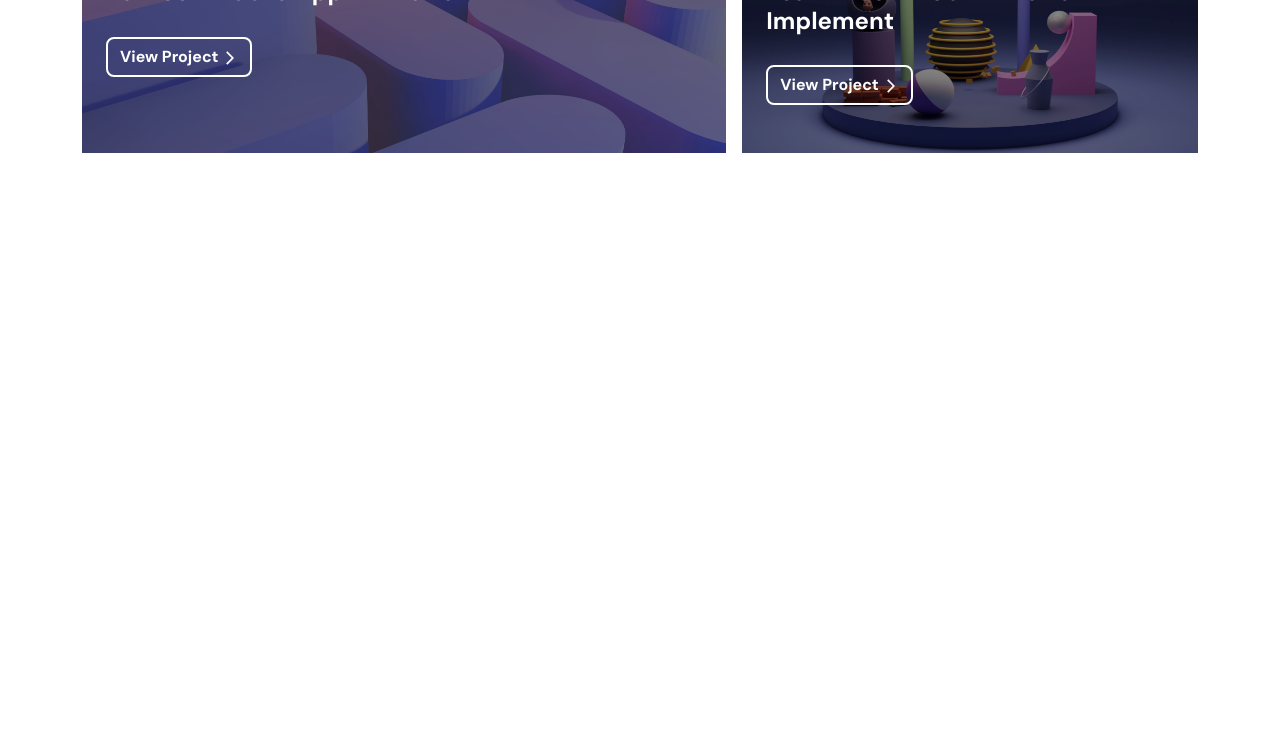
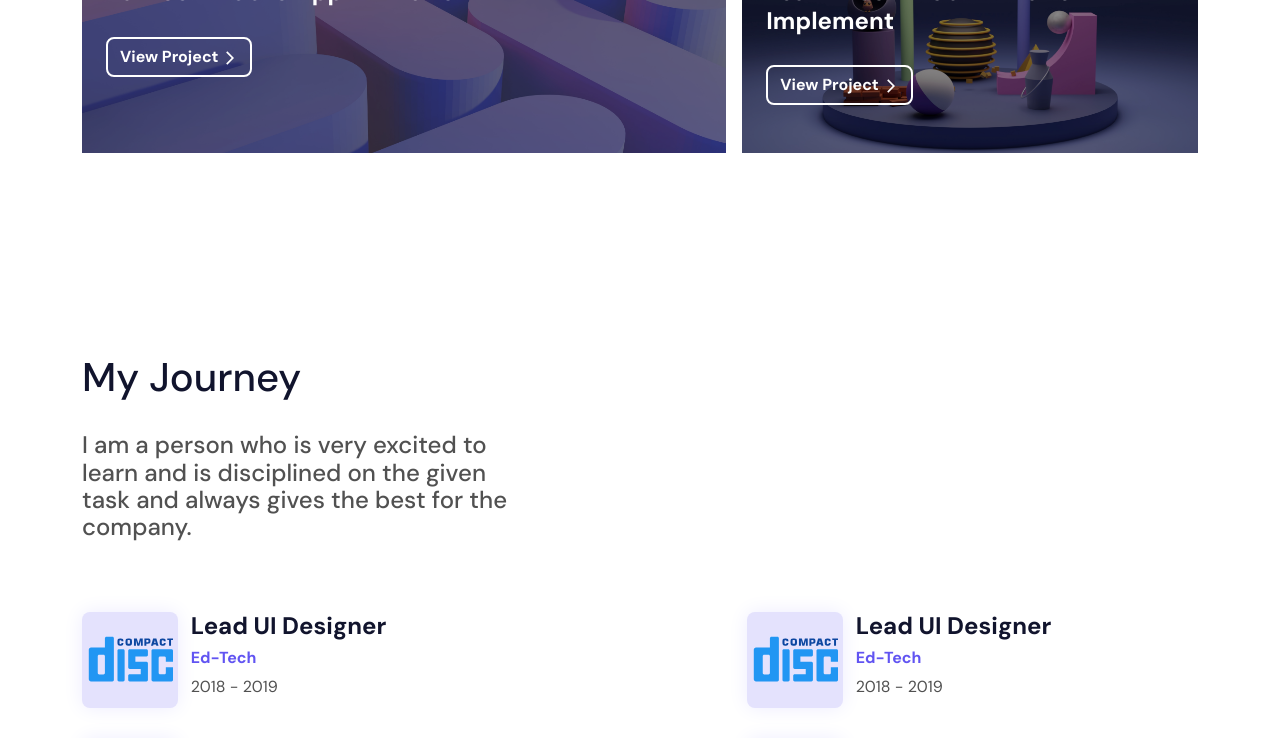
Before and after one commit to firasel/cedex, a Next.js app: page / in a window 1280 px wide. Shown: the part 2000-2738 px from the top of the page. Before the commit the page ends 2253 px from the top, so only its background shows below. Built offline with nearby package versions, Linux system fonts and the light colour scheme.

Commit message:
journey section create

```diff
--- a/components/Home/Home/Home.js
+++ b/components/Home/Home/Home.js
@@ -1,5 +1,6 @@
 import React from "react";
 import Header from "../Header/Header";
+import Journey from "../Journey/Journey";
 import Project from "../Project/Project";
 import Specialty from "../Specialty/Specialty";
 
@@ -9,6 +10,7 @@ const Home = () => {
       <Header />
       <Specialty />
       <Project />
+      <Journey />
     </>
   );
 };
--- /dev/null
+++ b/components/Home/Journey/Journey.js
@@ -0,0 +1,90 @@
+import React from "react";
+import { Col, Container, Row } from "react-bootstrap";
+import { FcCdLogo } from "react-icons/fc";
+import style from "./Journey.module.scss";
+
+const Journey = () => {
+  return (
+    <div className={`${style.journeyStyle} sectionStyle`}>
+      <Container>
+        <h2 className="sectionTitle">My Journey</h2>
+        <Row>
+          <Col md={6} lg={5}>
+            <p className="subTitle">
+              I am a person who is very excited to learn and is disciplined on
+              the given task and always gives the best for the company.
+            </p>
+          </Col>
+        </Row>
+        <Row className="justify-content-md-between">
+          <Col md={6} lg={5}>
+            <div className="journeyCard">
+              <div className="logo">
+                <FcCdLogo version="1.0" />
+              </div>
+              <div className="content">
+                <h4>Lead UI Designer</h4>
+                <span>Ed-Tech</span>
+                <p>2018 - 2019</p>
+              </div>
+            </div>
+            <div className="journeyCard">
+              <div className="logo">
+                <FcCdLogo version="1.0" />
+              </div>
+              <div className="content">
+                <h4>Lead UI Designer</h4>
+                <span>Ed-Tech</span>
+                <p>2018 - 2019</p>
+              </div>
+            </div>
+            <div className="journeyCard">
+              <div className="logo">
+                <FcCdLogo version="1.0" />
+              </div>
+              <div className="content">
+                <h4>Lead UI Designer</h4>
+                <span>Ed-Tech</span>
+                <p>2018 - 2019</p>
+              </div>
+            </div>
+          </Col>
+          <Col md={6} lg={5}>
+            <div className="journeyCard">
+              <div className="logo">
+                <FcCdLogo version="1.0" />
+              </div>
+              <div className="content">
+                <h4>Lead UI Designer</h4>
+                <span>Ed-Tech</span>
+                <p>2018 - 2019</p>
+              </div>
+            </div>
+            <div className="journeyCard">
+              <div className="logo">
+                <FcCdLogo version="1.0" />
+              </div>
+              <div className="content">
+                <h4>Lead UI Designer</h4>
+                <span>Ed-Tech</span>
+                <p>2018 - 2019</p>
+              </div>
+            </div>
+            <div className="journeyCard">
+              <div className="logo">
+                <FcCdLogo version="1.0" />
+              </div>
+              <div className="content">
+                <h4>Lead UI Designer</h4>
+                <span>Ed-Tech</span>
+                <p>2018 - 2019</p>
+              </div>
+            </div>
+          </Col>
+        </Row>
+      </Container>
+    </div>
+  );
+};
+
+export default Journey;
--- /dev/null
+++ b/components/Home/Journey/Journey.module.scss
@@ -0,0 +1,45 @@
+.journeyStyle :global {
+  .subTitle {
+    font-size: 1.5rem;
+    font-weight: 500;
+    line-height: 1.7rem;
+    margin-bottom: 3rem;
+    color: #515151;
+  }
+  .journeyCard {
+    display: flex;
+    align-items: flex-start;
+    gap: 0.8rem;
+    margin-top: 1.5rem;
+    .logo {
+      width: 6rem;
+      height: 6rem;
+      border-radius: 8px;
+      padding: 5px;
+      background-color: lighten($color: #6154f2, $amount: 30);
+      box-shadow: lighten($color: #6154f2, $amount: 32) 0px 0px 20px;
+      svg {
+        width: 100%;
+        height: 100%;
+      }
+    }
+    .content {
+      h4 {
+        font-size: 1.5rem;
+        color: #11142d;
+        font-weight: bold;
+        margin-bottom: 5px;
+      }
+      span {
+        font-size: 1rem;
+        font-weight: 600;
+        color: #6154f2;
+      }
+      p {
+        font-size: 1rem;
+        color: #515151;
+        margin-top: 5px;
+      }
+    }
+  }
+}
--- a/components/Home/Project/Project.js
+++ b/components/Home/Project/Project.js
@@ -14,7 +14,7 @@ const Project = () => {
   return (
     <div className={`${style.projectStyle} sectionStyle`}>
       <Container>
-        <h2 className="title">My Recent Projects</h2>
+        <h2 className="sectionTitle">My Recent Projects</h2>
         <Row className="g-3">
           {/* Project Cards start */}
           <Col md={7} className="projectCard">
--- a/components/Home/Project/Project.module.scss
+++ b/components/Home/Project/Project.module.scss
@@ -1,11 +1,4 @@
 .projectStyle :global {
-  // Title css start
-  .title {
-    font-size: 2.5rem;
-    font-weight: 500;
-    margin-bottom: 30px;
-  }
-  // Title css end
   // Card css start
   .projectCard {
     > div {
--- a/styles/globals.css
+++ b/styles/globals.css
@@ -17,23 +17,12 @@ a {
   padding-top: 30px;
   padding-bottom: 30px;
 }
-
-/* .row > div:first-child {
-  padding-left: 0;
-  margin-left: 0;
+.sectionTitle {
+  font-size: 2.5rem;
+  font-weight: 500;
+  margin-bottom: 30px;
+  color: #11142d;
 }
-
-.row > div:last-child {
-  padding-right: 0;
-  margin-right: 0;
-}
-
-@media screen and (max-width: 767px) {
-  .row > div {
-    padding: 0;
-    margin: 0;
-  }
-} */
 
 @media screen and (min-width: 576px) {
   .sectionStyle {
```
